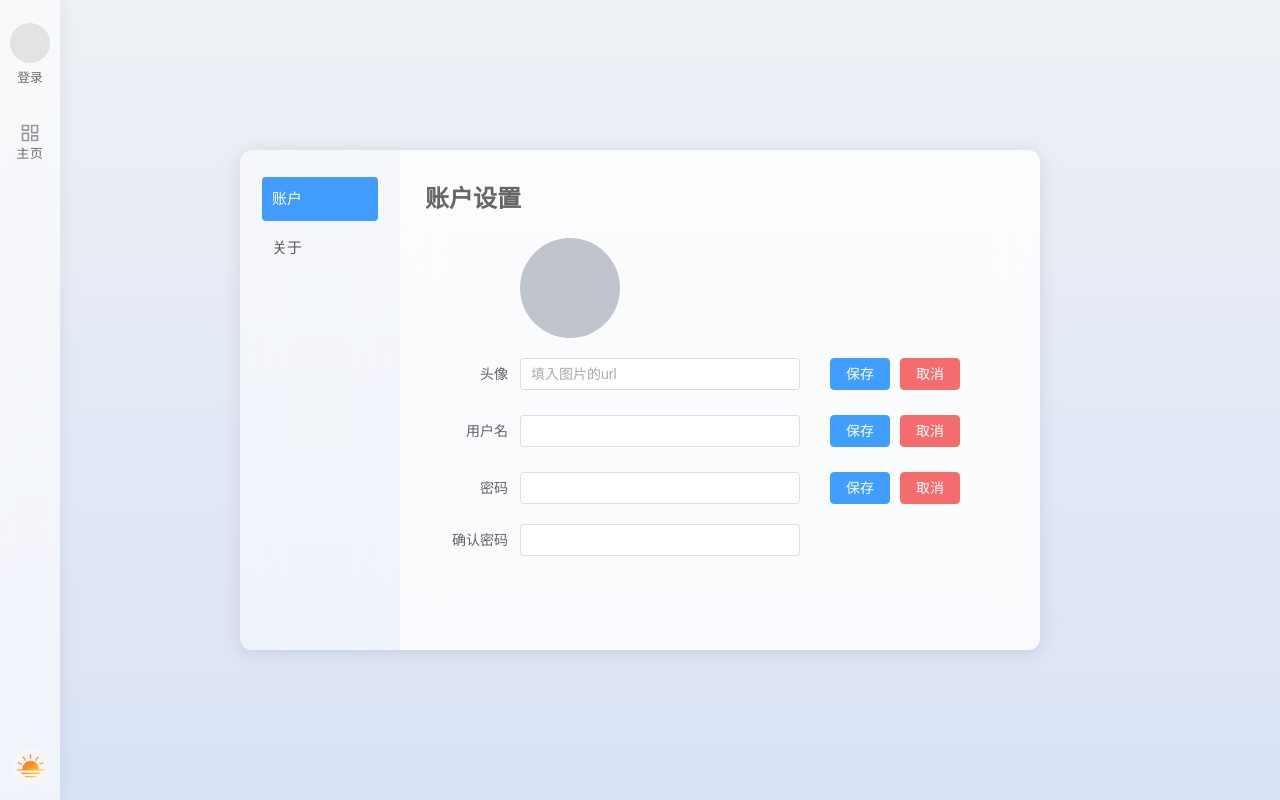
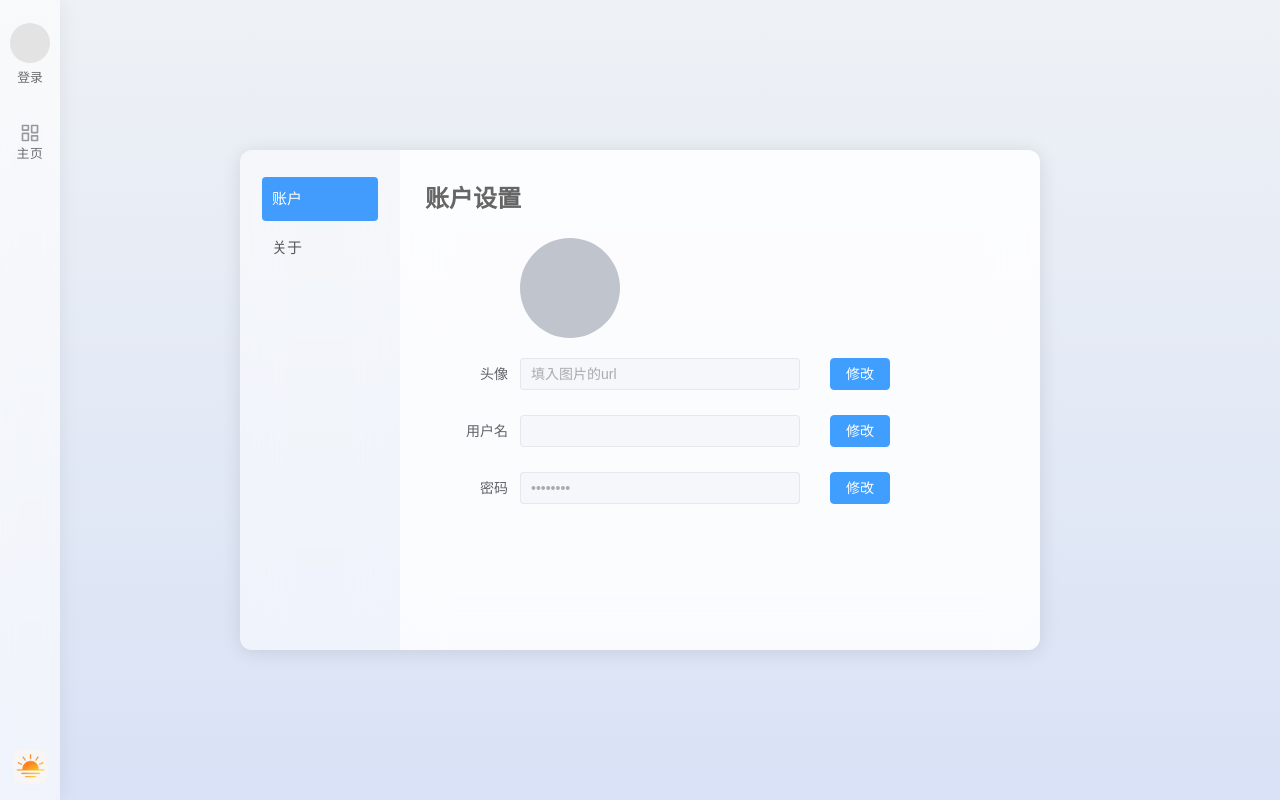
Before and after one commit to VastoceanQwQ/web-AI.daily, a Vue app: page /settings in a window 1280 px wide. Built offline with nearby package versions, Linux system fonts and the light colour scheme.

Commit message:
20250428-001-1

```diff
--- a/src/components/Login.vue
+++ b/src/components/Login.vue
@@ -139,7 +139,7 @@ export default {
                         setCookie('username', this.username, days);
                         setCookie('encryptedPassword', encryptedPassword, days);
                         setCookie('user_id', responseData.user_id.toString(), days);
-                        setCookie('avatar', responseData.img, days);
+                        setCookie('avatar', responseData.avatar, days);
 
 
                         this.updateSidebar(this.username, responseData.user_id);
--- a/src/components/Sidebar.vue
+++ b/src/components/Sidebar.vue
@@ -8,14 +8,14 @@
                 </div>
             </div>
         </router-link>
-        <div v-else>
+        <router-link to="/settings" v-else>
             <div id="footer-profile" class="profile">
                 <div class="profile-image" :style="{ backgroundImage: `url(${avatarUrl})` }"></div>
                 <div class="profile-name">
                     {{ username }}
                 </div>
             </div>
-        </div>
+        </router-link>
         <div class="sidebar-items">
             <router-link to="/" class="sidebar-item">
                 <img src="/waterfalls.svg" alt="Home Icon" class="icon" />
--- a/src/views/Settings.vue
+++ b/src/views/Settings.vue
@@ -17,29 +17,48 @@
                         <el-form-item label="头像" style="margin-bottom:25px;">
                             <el-input v-model="accountForm.avatarUrl" style="width: 280px; margin-top: 0px;"
                                 placeholder="填入图片的url" :disabled="accountForm.avatarDisabled"></el-input>
-                            <el-button type="primary" style="margin-left: 30px;" @click="saveField('avatar')">
-                                {{ accountForm.avatarDisabled ? '修改' : '保存' }}
+                            <el-button v-if="accountForm.avatarDisabled" type="primary" style="margin-left: 30px; "
+                                :disabled="!accountForm.usernameDisabled ||
+                                    !accountForm.passwordDisabled" @click="toggleEdit('avatar')">
+                                修改
+                            </el-button>
+                            <el-button v-if="!accountForm.avatarDisabled" type="primary" style="margin-left: 30px;"
+                                @click="saveField('avatar')" :loading="accountForm.isLoading">
+                                保存
                             </el-button>
                             <el-button v-if="!accountForm.avatarDisabled" type="danger" style="margin-left: 10px;"
-                                @click="cancelEdit('avatar')">取消</el-button>
+                                @click="cancelEdit('avatar')" :disabled="accountForm.isLoading">取消</el-button>
                         </el-form-item>
                         <el-form-item label="用户名" style="margin-bottom:25px;">
                             <el-input v-model="accountForm.username" style="width: 280px;"
                                 :disabled="accountForm.usernameDisabled"></el-input>
-                            <el-button type="primary" style="margin-left: 30px;" @click="saveField('username')">
-                                {{ accountForm.usernameDisabled ? '修改' : '保存' }}
+                            <el-button v-if="accountForm.usernameDisabled" type="primary" style="margin-left: 30px; "
+                                :disabled="!accountForm.avatarDisabled ||
+                                    !accountForm.passwordDisabled" @click="toggleEdit('username')">
+                                修改
+                            </el-button>
+                            <el-button v-if="!accountForm.usernameDisabled" type="primary" style="margin-left: 30px;"
+                                @click="saveField('username')" :loading="accountForm.isLoading">
+                                保存
                             </el-button>
                             <el-button v-if="!accountForm.usernameDisabled" type="danger" style="margin-left: 10px;"
-                                @click="cancelEdit('username')">取消</el-button>
+                                @click="cancelEdit('username')" :disabled="accountForm.isLoading">取消</el-button>
                         </el-form-item>
                         <el-form-item label="密码">
                             <el-input v-model="accountForm.password" type="password" style="width: 280px;"
                                 :disabled="accountForm.passwordDisabled"></el-input>
-                            <el-button type="primary" style="margin-left: 30px;" @click="saveField('password')">
-                                {{ accountForm.passwordDisabled ? '修改' : '保存' }}
+
+                            <el-button v-if="accountForm.passwordDisabled" type="primary" style="margin-left: 30px; "
+                                :disabled="!accountForm.usernameDisabled ||
+                                    !accountForm.avatarDisabled" @click="toggleEdit('password')">
+                                修改
+                            </el-button>
+                            <el-button v-if="!accountForm.passwordDisabled" type="primary" style="margin-left: 30px;"
+                                @click="saveField('password'),toloding=true" :loading="accountForm.isLoading">
+                                保存
                             </el-button>
                             <el-button v-if="!accountForm.passwordDisabled" type="danger" style="margin-left: 10px;"
-                                @click="cancelEdit('password')">取消</el-button>
+                                @click="cancelEdit('password')" :disabled="accountForm.isLoading">取消</el-button>
                         </el-form-item>
                         <el-form-item label="确认密码" style="margin-top: 20px;" v-if="!accountForm.passwordDisabled">
                             <el-input v-model="accountForm.confirmPassword" type="password" placeholder=""
@@ -78,6 +97,7 @@
 import axios from 'axios';
 import CryptoJS from 'crypto-js'; // 引入CryptoJS库
 import { ElMessage } from 'element-plus'; // 引入ElMessage
+import { Loading } from 'element-plus/es/components/loading/src/service';
 import ScrollReveal from 'scrollreveal'; // 引入ScrollReveal
 
 export default {
@@ -89,13 +109,14 @@ export default {
                 avatar: '',
                 avatarUrl: '',
                 username: '',
-                password: '',
+                password: '********',
                 confirmPassword: '',
-                passwordDisplay: '**********',
-                avatarDisabled: false,
-                usernameDisabled: false,
-                passwordDisabled: false,
-                confirmPasswordDisabled: false
+                passwordDisplay: '',
+                avatarDisabled: true,
+                usernameDisabled: true,
+                passwordDisabled: true,
+                confirmPasswordDisabled: true,
+                isLoading : false,
             },
             api_token: 'pat_Q2vDsDSZEeW1d3VcqVS06CVKMhYcjTWBSnSygLitFYyhAc8jy5dKzLdAsgS8YkLu',
             isLoggingOut: false,
@@ -116,6 +137,7 @@ export default {
         const username = this.getCookie('username');
 
 
+
         if (avatarUrl) this.accountForm.avatarUrl = avatarUrl;
         if (username) this.accountForm.username = username;
 
@@ -131,12 +153,26 @@ export default {
                 this.saveField(field);
                 this.accountForm[`${field}Disabled`] = true;
             }
+            if (field === 'password') {
+                this.accountForm.password = '';
+            }
         },
         cancelEdit(field) {
+            if (field === 'avatar')
+                this.accountForm.avatarUrl = this.getCookie('avatar');
+            if (field === 'username')
+                this.accountForm.username = this.getCookie('username');
+            if (field === 'password') {
+                this.accountForm.password = '********';
+                this.accountForm.confirmPassword = '';
+            }
+
 
             this.accountForm[`${field}Disabled`] = true;
         },
         saveField(field) {
+
+            this.accountForm.isLoading = true;
 
             let isValid = true;
             let errorMessages = [];
@@ -167,17 +203,31 @@ export default {
                 return;
             }
 
-            // 对密码进行MD5加密
-            const encryptedPassword = field === 'password' ? CryptoJS.MD5(this.accountForm.password).toString() : null;
+            // 先将当前保存的字段值存储到 cookie 中
+            if (field === 'username') {
+                this.setCookie('username', this.accountForm.username, 30 * 24 * 60 * 60 * 1000);
+            }
+            if (field === 'password') {
+                const encryptedPassword = CryptoJS.MD5(this.accountForm.password).toString();
+                this.setCookie('password', encryptedPassword, 30 * 24 * 60 * 60 * 1000);
+            }
+            if (field === 'avatar') {
+                this.setCookie('avatar', this.accountForm.avatarUrl, 30 * 24 * 60 * 60 * 1000);
+            }
+
+            // 从 cookie 中读取所有字段的值
+            const username = this.getCookie('username');
+            const password = this.getCookie('password');
+            const avatarUrl = this.getCookie('avatar');
 
             // 修改请求参数，确保符合API要求
             const requestData = {
                 workflow_id: '7496047468724469770',
                 parameters: {
                     user_id: this.getCookie('user_id'),
-                    change_password: field === 'password' ? encryptedPassword : undefined,
-                    change_account: field === 'username' ? this.accountForm.username : undefined,
-                    change_img: field === 'avatar' ? this.accountForm.avatarUrl : undefined,
+                    change_password: password ? password : undefined,
+                    change_account: username ? username : undefined,
+                    change_img: avatarUrl ? avatarUrl : undefined,
                 }
             };
 
@@ -204,22 +254,16 @@ export default {
                     if (responseData.code === 1) {
                         // 保存成功
                         ElMessage.success('保存成功');
-                        // 更新 Cookie
-                        if (field === 'username') {
-                            this.setCookie('username', this.accountForm.username, 30 * 24 * 60 * 60 * 1000);
-                        }
-                        if (field === 'password') {
-                            this.setCookie('password', encryptedPassword, 30 * 24 * 60 * 60 * 1000); // 存储加密后的密码
-                        }
-                        if (field === 'avatar') {
-                            this.setCookie('avatar', this.accountForm.avatarUrl, 30 * 24 * 60 * 60 * 1000);
-                        }
+
+                        setTimeout(() => {
+                            window.location.href = '/settings';
+                            //this.$router.push('/');
+                        }, 1500);
                     } else {
                         // 保存失败
                         ElMessage.error(`保存失败: ${responseData.msg || '未知错误'}`);
                     }
                 }).catch(error => {
-
                     if (error.response) {
                         console.error('API 错误响应:', error.response.data);
                         ElMessage.error(`保存失败: ${error.response.data.msg || '未知错误'}`);
```
Also changed, not shown: 1 other file (tests, documents, lock files or other folders).
